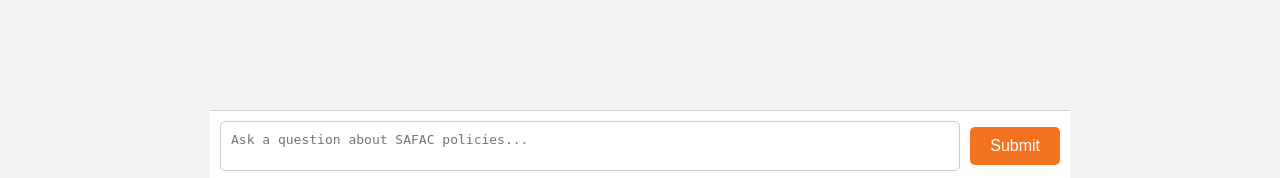
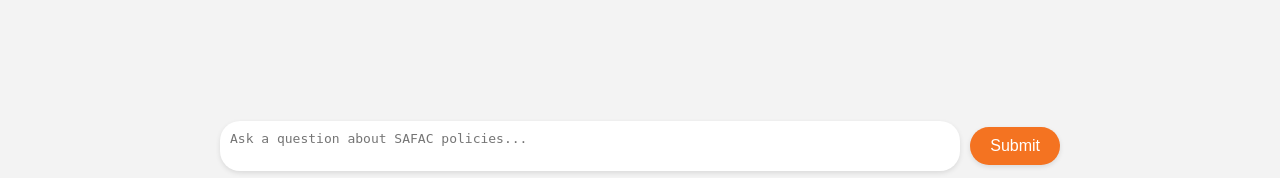
Before and after one commit to parthaga04/safac-treasurer-assistant, a Flask app: page / in a window 1280 px wide. Shown: the part 619-797 px from the top of the page. Run offline with Flask 3, Linux system fonts and the light colour scheme; parts of the project's set-up code (start-up, migrations or seed data) failed here and were passed over.

Commit message:
Update index.html

```diff
--- a/templates/index.html
+++ b/templates/index.html
@@ -108,8 +108,8 @@
       justify-content: center;
       align-items: center;
       padding: 10px;
-      background: white;
-      border-top: 1px solid #ccc;
+      background: transparent;
+      border-top: none;
       width: 100%;
       max-width: 900px;
       margin: 0 auto;
@@ -120,8 +120,10 @@
       height: 50px;
       padding: 10px;
       font-size: 1em;
-      border-radius: 5px;
-      border: 1px solid #ccc;
+      border-radius: 20px;
+      border: none;
+      background-color: #ffffff;
+      box-shadow: 0 2px 5px rgba(0,0,0,0.1);
       resize: none;
       margin-right: 10px;
     }
@@ -131,9 +133,10 @@
       color: white;
       padding: 10px 20px;
       border: none;
-      border-radius: 5px;
+      border-radius: 20px;
       font-size: 1em;
       cursor: pointer;
+      box-shadow: 0 2px 5px rgba(0,0,0,0.1);
     }
   </style>
 </head>
```
